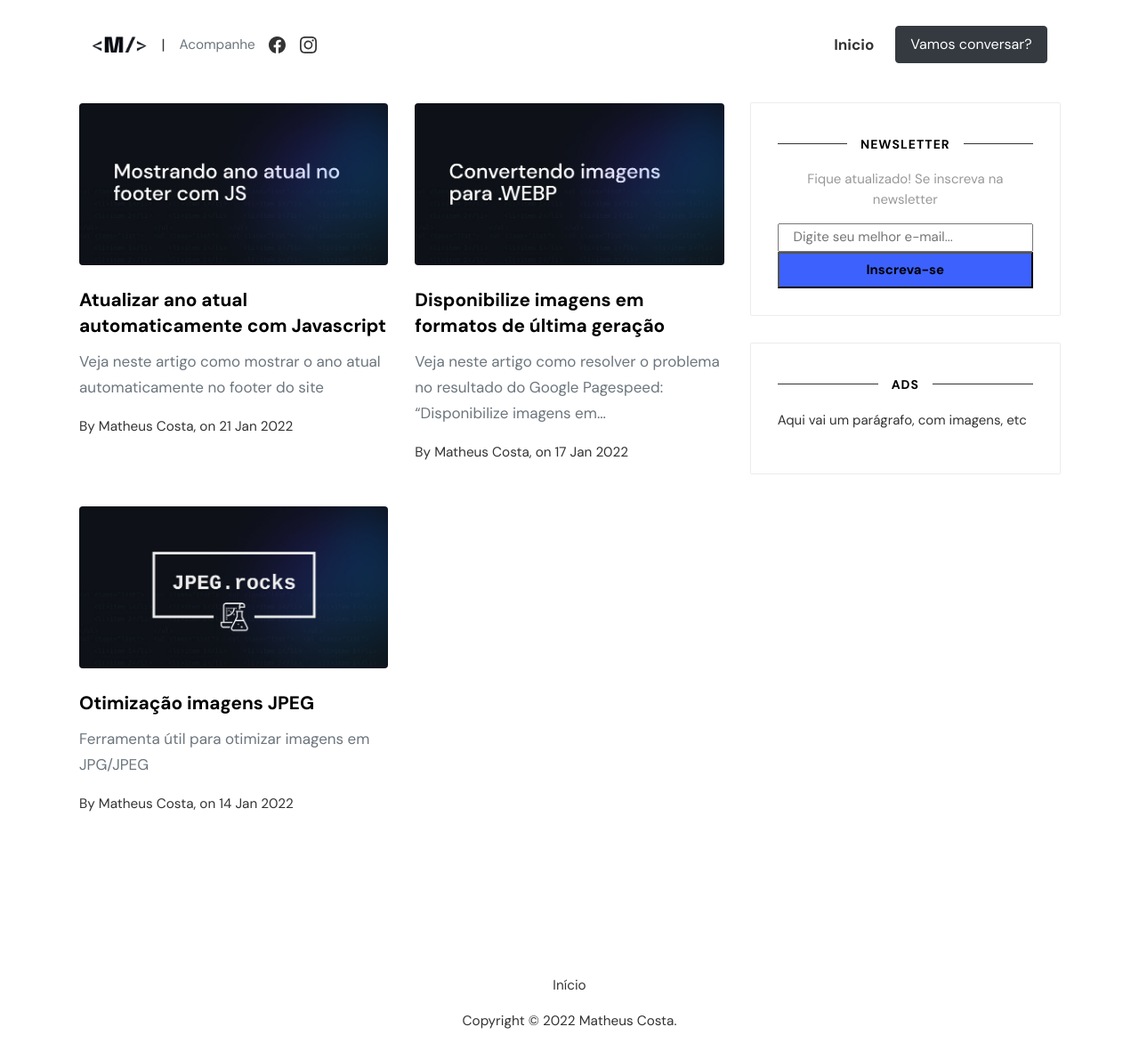
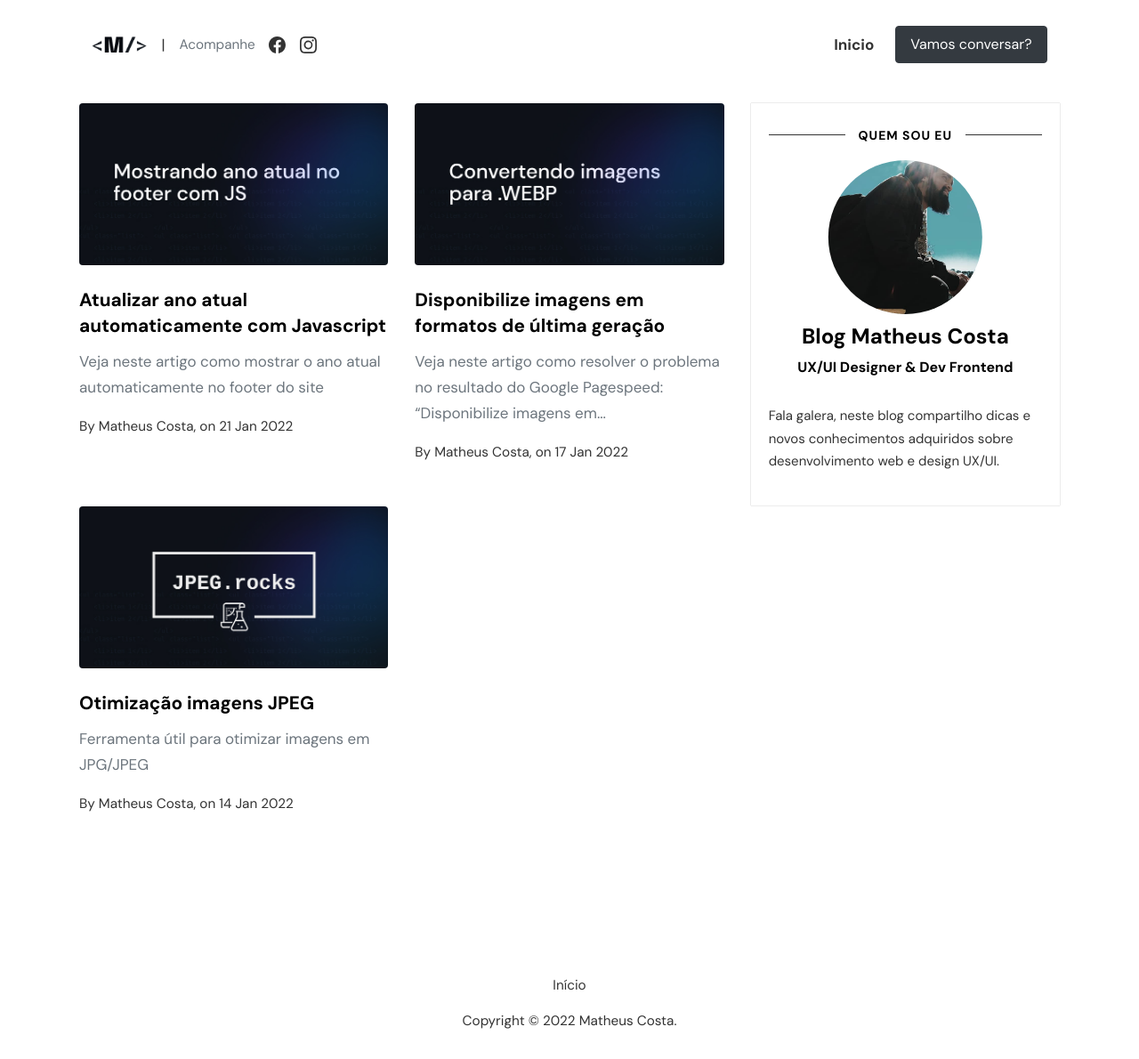
Before and after one commit to matheuscostadesign/blog, a Jekyll site: the page built from index.html, in a window 1280 px wide and 1190 px high. Shown: the whole window at 89% size. Built offline with Jekyll 4.4.1, drawn with Linux system fonts in a browser that asks for light colours; the list of posts is cut into pages by our own code; comment, search, counter and statistics services are not loaded.

Commit message:
Ajustes layout sidebar

```diff
--- a/_includes/newsletter.html
+++ b/_includes/newsletter.html
@@ -1,17 +1,15 @@
 <!-- Go to your Mailchimp account/Lists/Sign Up Forms/Embedded forms and replace the code below with your own  -->
 
 <!-- Begin MailChimp Signup Form -->
-<link href="//cdn-images.mailchimp.com/embedcode/classic-10_7.css" rel="stylesheet" type="text/css">
-<style type="text/css">
+<!-- <link href="//cdn-images.mailchimp.com/embedcode/classic-10_7.css" rel="stylesheet" type="text/css"> -->
+<!-- <style type="text/css">
 	#mc_embed_signup {
 		background: #fff;
 		clear: left;
 	}
+</style> -->
 
-	/* Add your own MailChimp form style overrides in your site stylesheet or in this style block.
-	   We recommend moving this block and the preceding CSS link to the HEAD of your HTML file. */
-</style>
-<div id="mc_embed_signup">
+<!-- <div id="mc_embed_signup">
 	<form action="https://wowthemes.us11.list-manage.com/subscribe/post?u=8aeb20a530e124561927d3bd8&amp;id=8c3d2d214b"
 		method="post" id="mc-embedded-subscribe-form" name="mc-embedded-subscribe-form" class="validate" target="_blank"
 		novalidate>
@@ -26,15 +24,15 @@
 				<div class="response" id="mce-error-response" style="display:none"></div>
 				<div class="response" id="mce-success-response" style="display:none"></div>
 			</div>
-			<!-- real people should not fill this in and expect good things - do not remove this or risk form bot signups-->
 			<div style="position: absolute; left: -5000px;" aria-hidden="true"><input type="text"
 					name="b_8aeb20a530e124561927d3bd8_8c3d2d214b" tabindex="-1" value=""></div>
 			<div class="clear"><input type="submit" value="Inscreva-se" name="subscribe" id="mc-embedded-subscribe"
 					class="button"></div>
 		</div>
 	</form>
-</div>
-<script type='text/javascript' src='//s3.amazonaws.com/downloads.mailchimp.com/js/mc-validate.js'></script>
-<script
-	type='text/javascript'>(function ($) { window.fnames = new Array(); window.ftypes = new Array(); fnames[0] = 'EMAIL'; ftypes[0] = 'email'; fnames[3] = 'MMERGE3'; ftypes[3] = 'text'; fnames[1] = 'MMERGE1'; ftypes[1] = 'text'; fnames[2] = 'MMERGE2'; ftypes[2] = 'text'; fnames[4] = 'MMERGE4'; ftypes[4] = 'text'; fnames[5] = 'MMERGE5'; ftypes[5] = 'text'; }(jQuery)); var $mcj = jQuery.noConflict(true);</script>
+</div> -->
+
+<!-- <script type='text/javascript' src='//s3.amazonaws.com/downloads.mailchimp.com/js/mc-validate.js'></script> -->
+<!-- <script
+	type='text/javascript'>(function ($) { window.fnames = new Array(); window.ftypes = new Array(); fnames[0] = 'EMAIL'; ftypes[0] = 'email'; fnames[3] = 'MMERGE3'; ftypes[3] = 'text'; fnames[1] = 'MMERGE1'; ftypes[1] = 'text'; fnames[2] = 'MMERGE2'; ftypes[2] = 'text'; fnames[4] = 'MMERGE4'; ftypes[4] = 'text'; fnames[5] = 'MMERGE5'; ftypes[5] = 'text'; }(jQuery)); var $mcj = jQuery.noConflict(true);</script> -->
 <!--End mc_embed_signup-->
--- a/_includes/sidebar.html
+++ b/_includes/sidebar.html
@@ -1,11 +1,17 @@
 <div class="sidebar sticky-top">
+    {% include newsletter.html %}
+    <!-- <div class="sidebar-section">
+        <h5><span>Newsletter</span></h5>
+    </div> -->
     <div class="sidebar-section">
-        <h5><span>Newsletter</span></h5>
-        {% include newsletter.html %}
-    </div>
-    <div class="sidebar-section">
-        <h5><span>Ads</span></h5>
-        <p>Aqui vai um parágrafo, com imagens, etc</p>
+        <h5><span>Quem sou eu</span></h5>
+        <img src="{{site.baseurl}}/assets/images/matheus.jpg" class="foto-matheus">
+        <div class="sidebar-txt mt-2">
+            <h4>Blog Matheus Costa</h4>
+            <h6>UX/UI Designer & Dev Frontend</h6><br>
+        </div>
+        <p>Fala galera, neste blog compartilho dicas e novos conhecimentos adquiridos sobre desenvolvimento web e
+            design UX/UI.</p>
         <!-- <img src="{{site.baseurl}}/assets/images/ad.png"> -->
     </div>
 </div>
--- a/assets/css/theme.scss
+++ b/assets/css/theme.scss
@@ -519,11 +519,21 @@ background-color: #fff;
     padding-bottom: 7px;
     padding-top: 7px;
 }
+
 .sidebar-section {
-    margin-bottom: 2rem;
+    margin-bottom: 0.5rem;
     box-shadow:0 0px 1px 0 rgba(0, 0, 0, 0.44);
-    padding: 30px;
+    padding: 20px;
 }
+
+.sidebar-txt {
+    text-align: center;
+}
+
+.foto-matheus {
+    clip-path: circle();
+}
+
 .sidebar #mc_embed_signup form {
     padding: 0 !important;
 }
```
